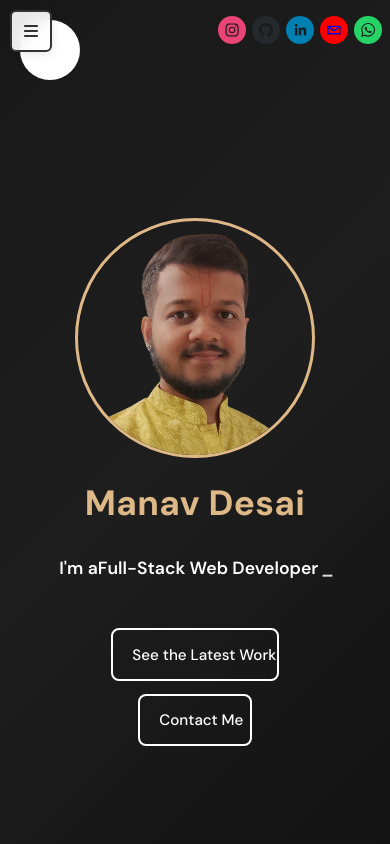
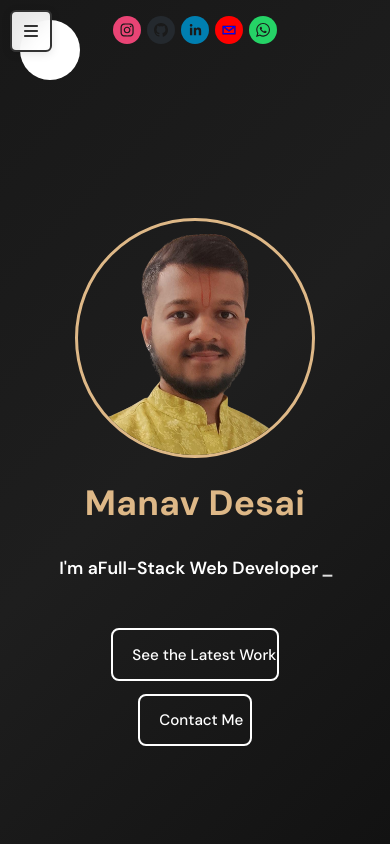
Before and after one commit to 992manav/Portfolio, a React (Vite) app: page / in a window 390 px wide. Shown: the top 844 px of the page. Built offline with nearby package versions, Linux system fonts and the light colour scheme.

Commit message:
Complete mobile navbar optimization

```diff
--- a/src/components/Navbar/Navbar.scss
+++ b/src/components/Navbar/Navbar.scss
@@ -73,11 +73,13 @@
       justify-content: flex-end; /* Only show social icons */
 
       span {
-        display: none; /* Hide logo on mobile */
+        display: none !important; /* Force hide logo on mobile */
       }
 
       .socials {
         gap: 6px;
+        width: 100%;
+        justify-content: center;
 
         a {
           width: 28px !important;
@@ -94,7 +96,7 @@
 
     .wrapper {
       span {
-        display: none; /* Keep logo hidden */
+        display: none !important; /* Keep logo hidden */
       }
 
       .socials {
```
